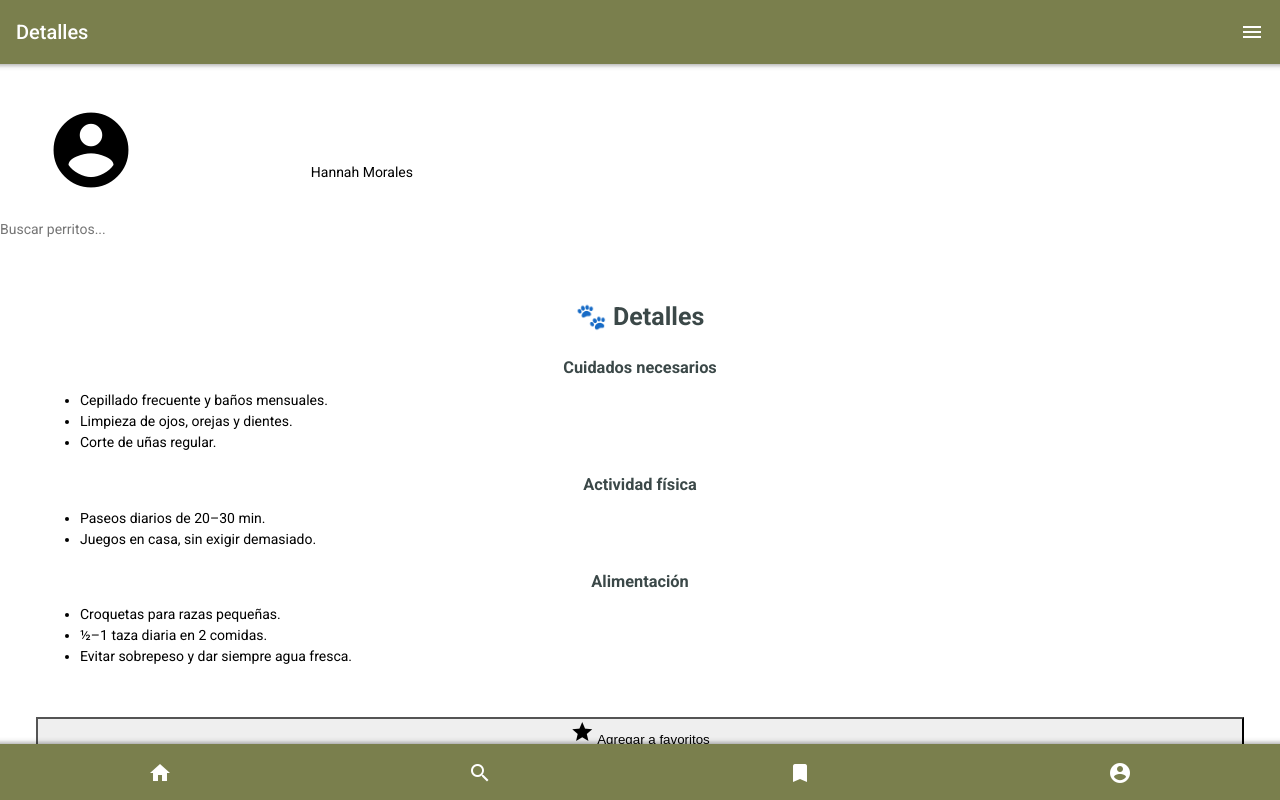
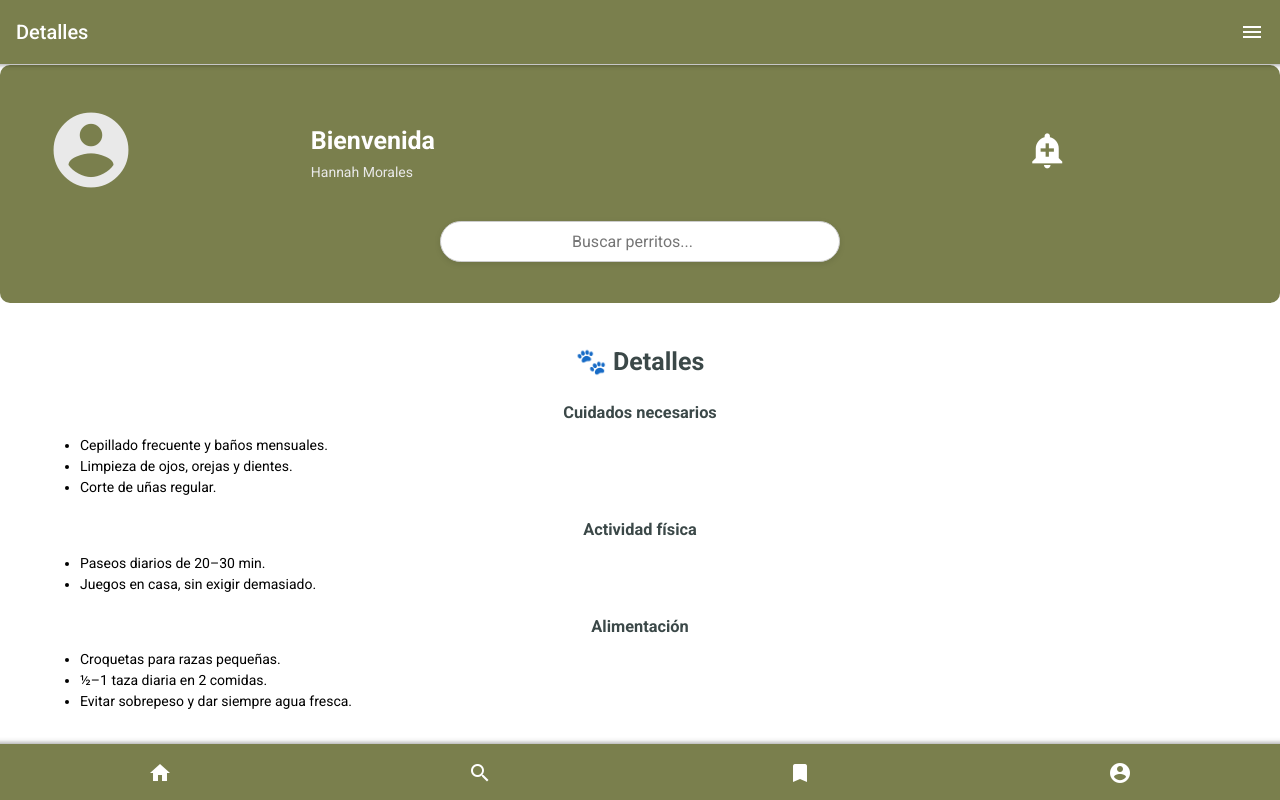
Before and after one commit to vioviper/PuppyFinder, a plain HTML site: page detalles.html in a window 1280 px wide. Drawn offline with Linux system fonts and the light colour scheme.

Commit message:
Add files via upload

```diff
--- a/css/style.css
+++ b/css/style.css
@@ -285,3 +285,69 @@ h1,h2,h3,h4,h5,h6,p{
         color: white;
         opacity: 1; /* Asegura que no se vea gris transparente */
     }
+
+
+
+#homecolor3{
+	background-color: #7a7f4d;
+	color: #e9e9e9;
+}
+
+.search-container {
+  display: flex;
+  justify-content: center;
+  margin: 20px auto;
+  width: 100%;
+}
+
+#searchInput {
+  width: 80%;
+  max-width: 400px;
+  padding: 10px;
+  font-size: 1rem;
+  border: 1px solid #ccc;
+  border-radius: 25px;
+  text-align: center;
+  background-color: white;
+  color: #333;
+  box-shadow: 0px 2px 6px rgba(0,0,0,0.1);
+}
+
+#searchInput:focus {
+  outline: none;
+  border-color: var(--f7-theme-color);
+}
+
+.search-item {
+  list-style: none;
+  padding: 10px;
+  margin: 5px auto;
+  background-color: #f0f0f0;
+  border-radius: 5px;
+  width: 80%;
+  max-width: 400px;
+  text-align: center;
+}
+
+.boton-favoritos {
+  background-color: #E0E899;
+  border: none;
+  border-radius: 15px;
+  padding: 15px 25px;
+  font-size: 18px;
+  font-weight: bold;
+  color: #3b4848;
+  cursor: pointer;
+  display: inline-flex;
+  align-items: center;
+  gap: 8px;
+}
+
+.boton-favoritos i {
+  color: #3b4848;
+  font-size: 22px;
+}
+
+#homecolor5{
+	background-color: #ffffff;
+}
```
